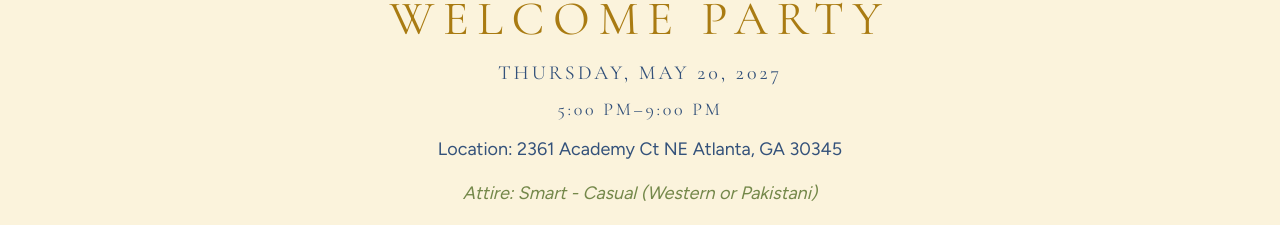
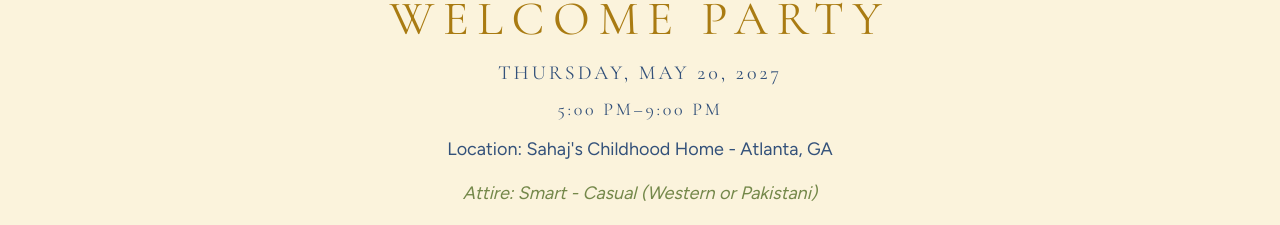
Before and after one commit to eshan-bhimani/Sahaj-Danielle-Wedding, a Next.js app: page / in a window 1280 px wide. Shown: the part 1018-1243 px from the top of the page. Built offline with nearby package versions, Linux system fonts and the light colour scheme.

Commit message:
Replace welcome party street address with placeholder location name

```diff
--- a/app/page.tsx
+++ b/app/page.tsx
@@ -93,7 +93,7 @@ export default function Home() {
             5:00 PM&ndash;9:00 PM
           </p>
           <p className="mt-3 text-lg">
-            Location: 2361 Academy Ct NE Atlanta, GA 30345
+            Location: Sahaj&apos;s Childhood Home - Atlanta, GA
           </p>
           <p className="mt-4 text-lg italic text-leaf">
             Attire: Smart - Casual (Western or Pakistani)
```
